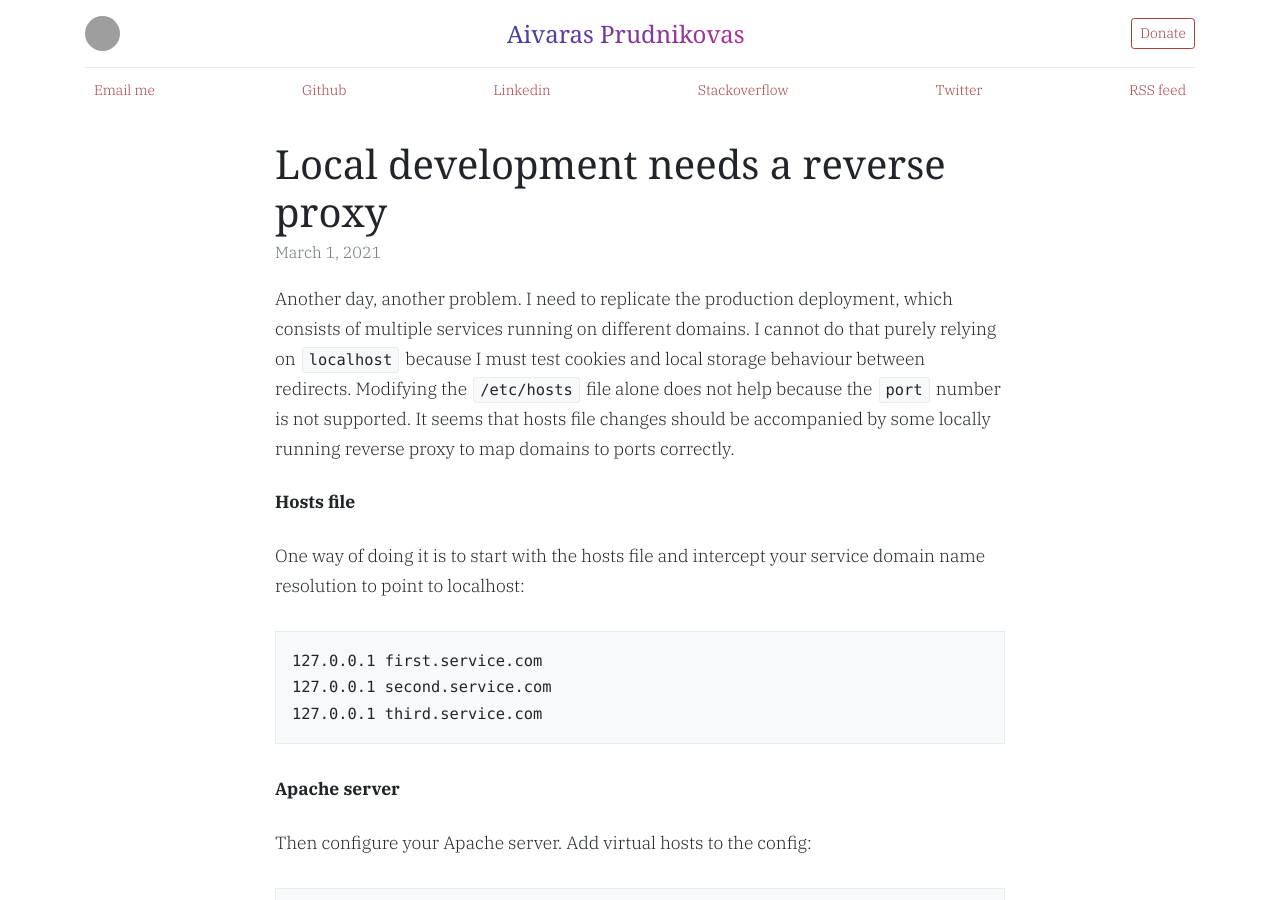
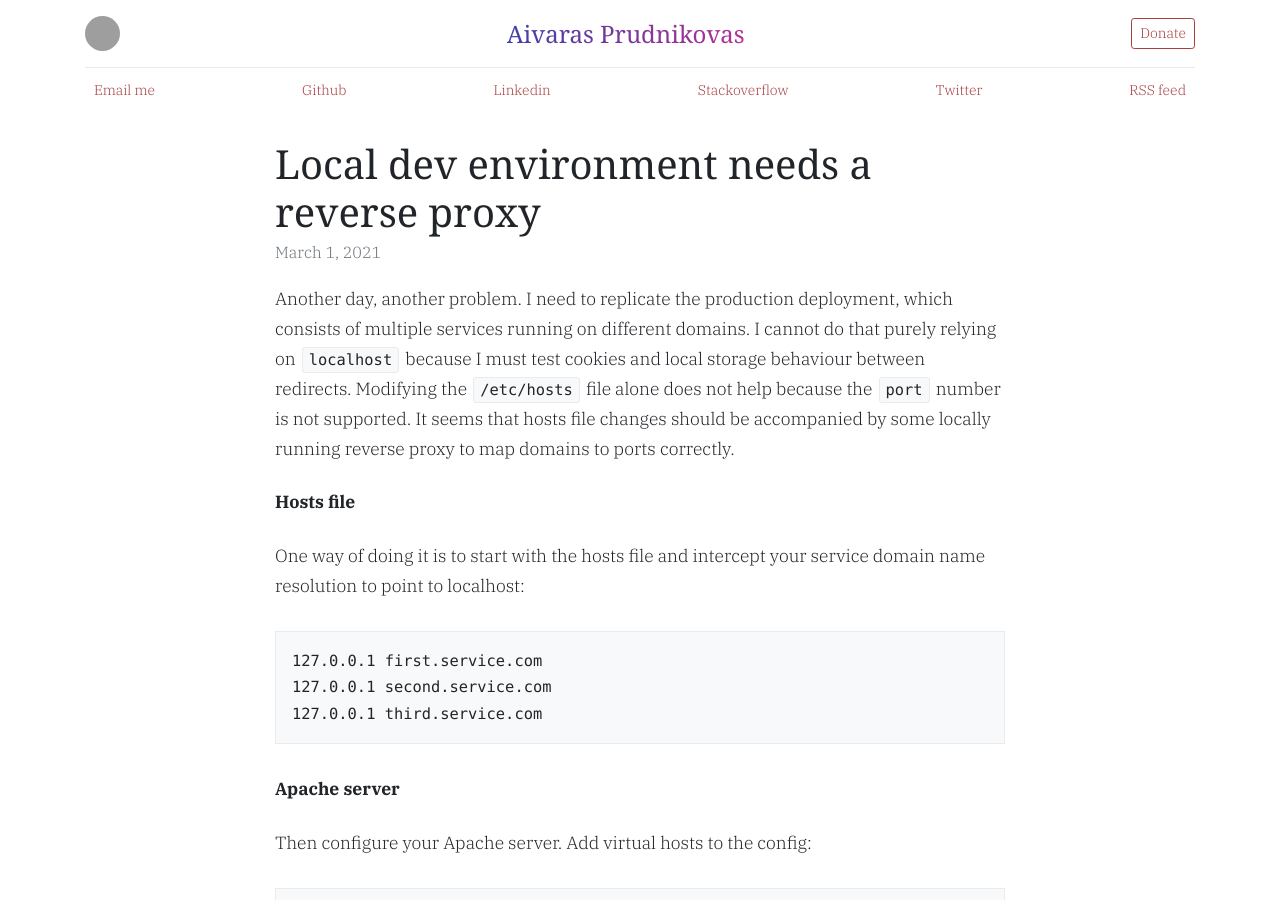
Before and after one commit to ivarprudnikov/ivarprudnikov.com, a Jekyll site: the page built from short/_posts/2021-03-01-hosts-file-plus-reverse-proxy-problem.md, in a window 1280 px wide and 900 px high. Built offline with Jekyll 4.4.1, drawn with Linux system fonts in a browser that asks for light colours; grey boxes are pictures that could not be loaded.

Commit message:
change title

```diff
--- a/short/_posts/2021-03-01-hosts-file-plus-reverse-proxy-problem.md
+++ b/short/_posts/2021-03-01-hosts-file-plus-reverse-proxy-problem.md
@@ -1,6 +1,6 @@
 ---
 layout: post
-title: Local development needs a reverse proxy
+title: Local dev environment needs a reverse proxy
 ---
 
 Another day, another problem. I need to replicate the production deployment,
```
